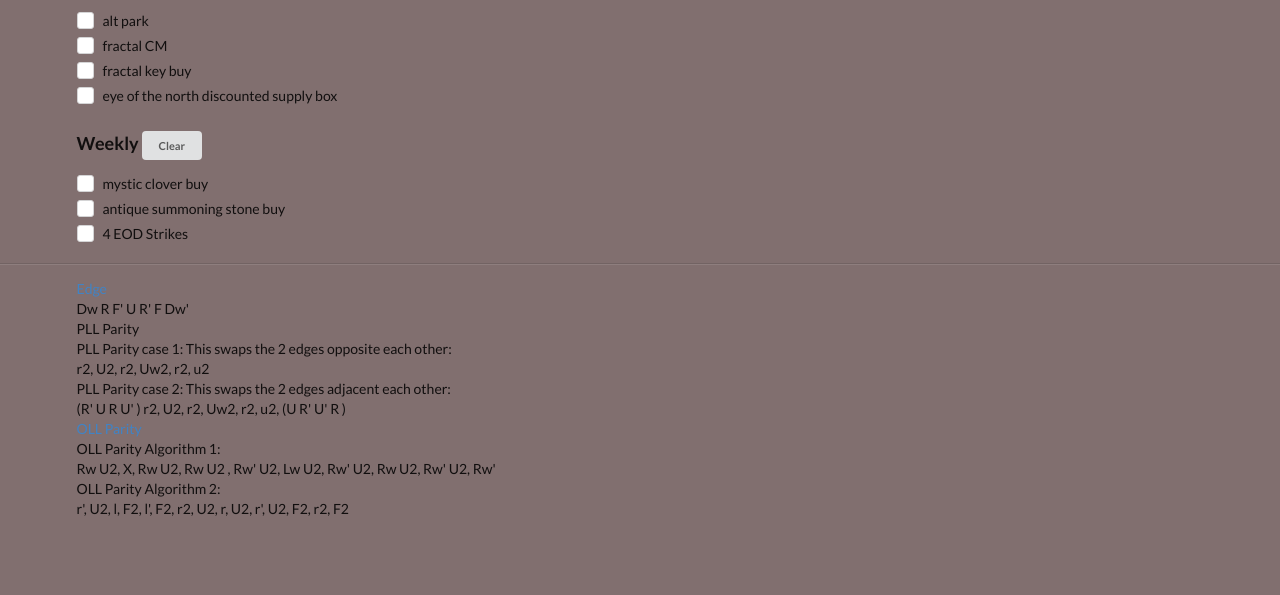
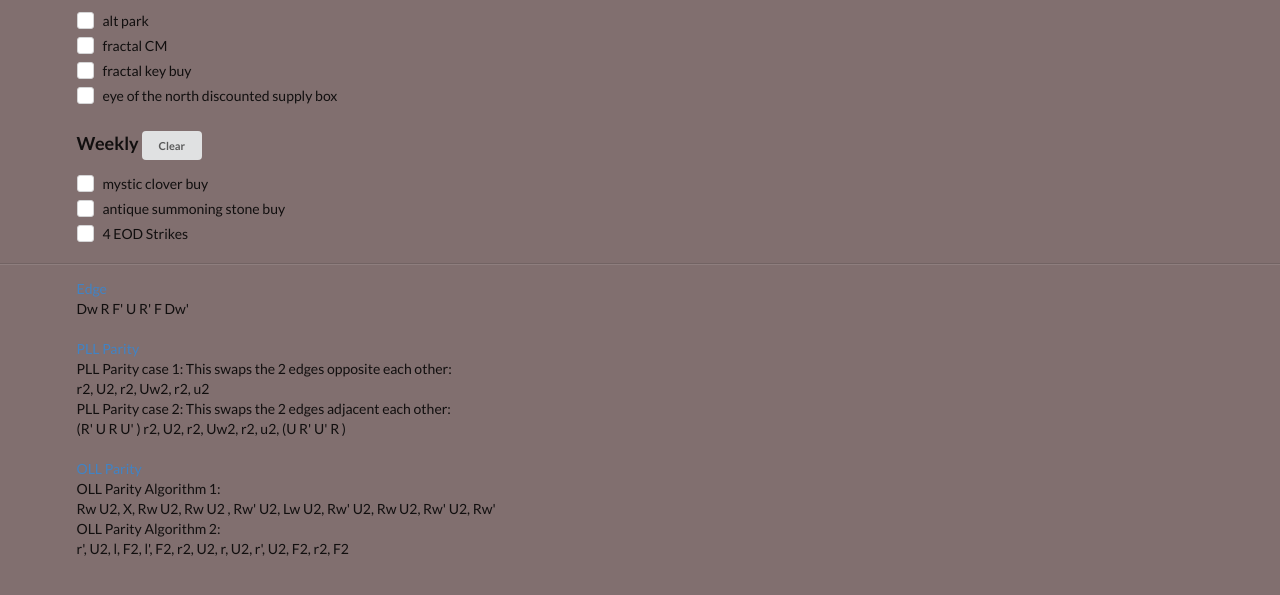
Before and after one commit to Sergiu001/Sergiu001.github.io, a plain HTML site: page index.html in a window 1280 px wide. Shown: the part 67-662 px from the top of the page. Drawn offline with nearby package versions, Linux system fonts and the light colour scheme.

Commit message:
fix link

```diff
--- a/index.html
+++ b/index.html
@@ -90,9 +90,11 @@
     <div class="ui divider"></div>
     <div class="ui container"><a href="https://www.youtube.com/watch?v=kUSK8EXwhwQ&ab_channel=TheCubeSolver">Edge</a></div>
     <div class="ui container"> Dw R F' U R' F Dw' </div>
-    <div class="ui container"><a href="https://www.speedcube.com.au/blogs/speedcubing-solutions/4x4-pll-parity-algorithms"></a>PLL Parity</div>
+    <br>
+    <div class="ui container"><a href="https://www.speedcube.com.au/blogs/speedcubing-solutions/4x4-pll-parity-algorithms">PLL Parity</a></div>
     <div class="ui container">PLL Parity case 1: This swaps the 2 edges opposite each other: <br> r2, U2, r2, Uw2, r2, u2 </div>
     <div class="ui container">PLL Parity case 2: This swaps the 2 edges adjacent each other: <br> (R' U R U' ) r2, U2, r2, Uw2, r2, u2, (U R' U' R ) </div>
+    <br>
     <div class="ui container"><a href="https://www.speedcube.com.au/blogs/speedcubing-solutions/4x4-oll-parity-algorithms">OLL Parity</a></div>
     <div class="ui container">OLL Parity Algorithm 1: <br> Rw U2, X, Rw U2, Rw U2 , Rw' U2, Lw U2, Rw' U2, Rw U2, Rw' U2, Rw'</div>
     <div class="ui container">OLL Parity Algorithm 2: <br> r', U2, l, F2, l', F2, r2, U2, r, U2, r', U2, F2, r2, F2 </div>
```
